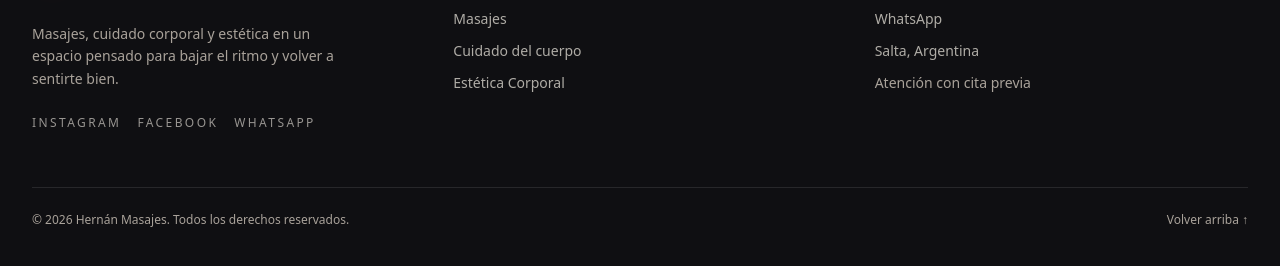
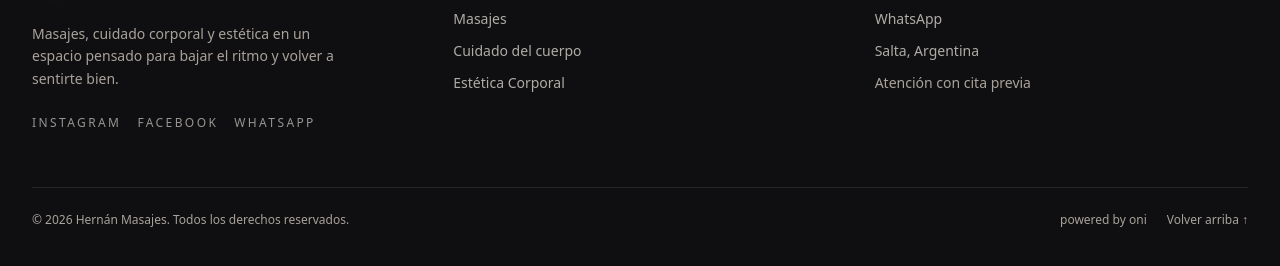
Before and after one commit to rater31/Hernan-Masajes2.0, an Astro site: page /cuerpo in a window 1280 px wide. Shown: the part 1756-2022 px from the top of the page. Built offline with nearby package versions, Linux system fonts and the light colour scheme; Astro itself is replaced by a stand-in of ours.

Commit message:
Actualiza imagenes del sitio y agrega credito a Oni en el footer

```diff
--- a/src/components/Cuerpo.astro
+++ b/src/components/Cuerpo.astro
@@ -1,7 +1,7 @@
 ---
 import { Image } from "astro:assets";
-import cuerpoImg from "../img/cuidado2.webp";
-import detalleImg from "../img/cuidado.webp";
+import cuerpoImg from "../img/cuidado2-nuevo.webp";
+import detalleImg from "../img/parque-nuevo.webp";
 import { waLink } from "../lib/contacto";
 
 const actividades = [
--- a/src/components/Estetica.astro
+++ b/src/components/Estetica.astro
@@ -1,6 +1,6 @@
 ---
 import { Image } from "astro:assets";
-import esteticaImg from "../img/estetica.webp";
+import esteticaImg from "../img/cuidado-nuevo.webp";
 import Acordeon from "../components/Acordeon.astro";
 import { waLink } from "../lib/contacto";
 
--- a/src/components/Footer.astro
+++ b/src/components/Footer.astro
@@ -145,9 +145,19 @@ const socialLinks = [
 
     <div class="flex flex-col gap-3 border-t border-white/10 pt-6 text-xs text-muted sm:flex-row sm:items-center sm:justify-between">
       <p>© {year} Hernán Masajes. Todos los derechos reservados.</p>
-      <a href="#top" class="transition-colors hover:text-gold">
-        Volver arriba <span aria-hidden="true">↑</span>
-      </a>
+      <div class="flex items-center gap-5">
+        <a
+          href="https://onisolutions.com.ar"
+          target="_blank"
+          rel="noopener noreferrer"
+          class="transition-colors hover:text-gold"
+        >
+          powered by oni
+        </a>
+        <a href="#top" class="transition-colors hover:text-gold">
+          Volver arriba <span aria-hidden="true">↑</span>
+        </a>
+      </div>
     </div>
   </div>
 </footer>
--- a/src/components/Gallery.astro
+++ b/src/components/Gallery.astro
@@ -1,8 +1,8 @@
 ---
 import { Image } from "astro:assets";
-import foto1 from "../img/WhatsApp Image 2024-04-21 at 21.54.17.webp";
-import foto2 from "../img/WhatsApp Image 2024-04-21 at 21.56.54.webp";
-import foto3 from "../img/WhatsApp Image 2024-04-21 at 22.07.20.webp";
+import foto1 from "../img/gabinete-completo.jpeg";
+import foto2 from "../img/gabinete1-nuevo.webp";
+import foto3 from "../img/gabinete3-nuevo.webp";
 import { waLink } from "../lib/contacto";
 
 const imagenes = [
--- a/src/components/Hero.astro
+++ b/src/components/Hero.astro
@@ -1,6 +1,6 @@
 ---
 import { Image } from "astro:assets";
-import fondo from "../img/fondo.webp";
+import fondo from "../img/nubes-nuevo.webp";
 import { WHATSAPP_TEL, waLink } from "../lib/contacto";
 import { withBase } from "../lib/navegacion";
 ---
--- a/src/components/servicios.astro
+++ b/src/components/servicios.astro
@@ -1,8 +1,8 @@
 ---
 import { Image } from "astro:assets";
 import masajesImg from "../img/pexels-monstera-production-6620860.jpg";
-import cuerpoImg from "../img/cuidado2.webp";
-import esteticaImg from "../img/estetica.webp";
+import cuerpoImg from "../img/pelota.png";
+import esteticaImg from "../img/estetica-nuevo2.webp";
 import { withBase } from "../lib/navegacion";
 
 const servicios = [
```
Also changed, not shown: src/img/Gemini_Generated_Image_4tvtoj4tvtoj4tvt.jfif (deleted), src/img/Gemini_Generated_Image_cqh33xcqh33xcqh3.jfif (deleted), src/img/cuidado-nuevo.webp (added), src/img/cuidado2-nuevo.webp (added), src/img/cuidado2.webp (deleted), src/img/estetica-nuevo2.webp (added), src/img/gabinete-completo.jpeg (added), src/img/gabinete1-nuevo.webp (added), src/img/gabinete2-nuevo.webp (added), src/img/gabinete3-nuevo.webp (added), src/img/nubes-nuevo.webp (added), src/img/parque-nuevo.webp (added), 2 other files.
